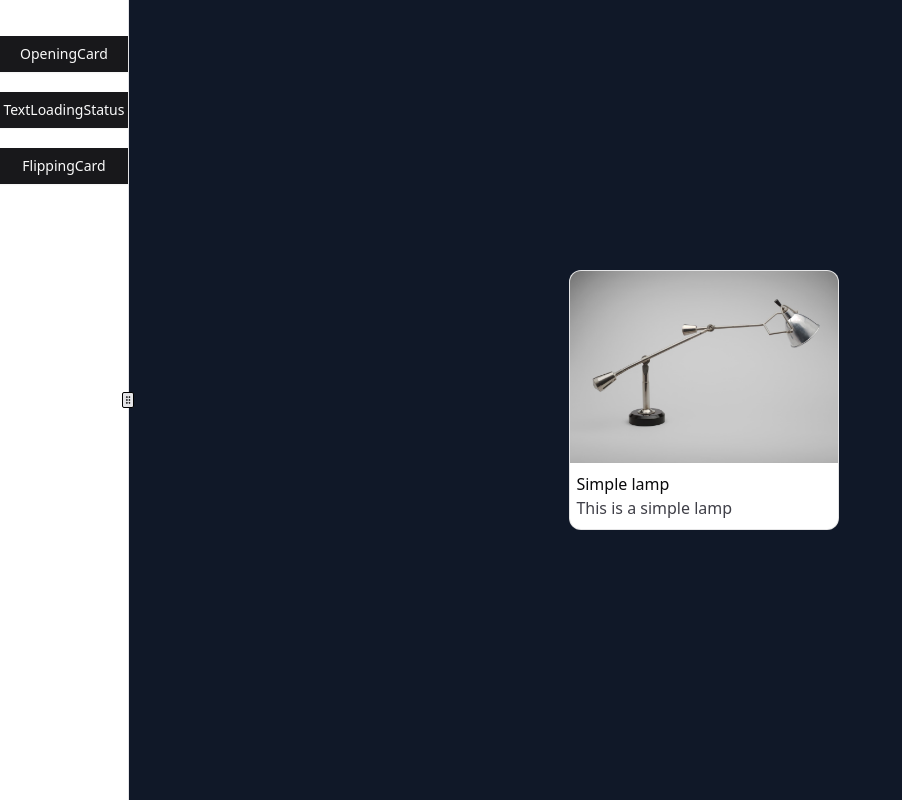
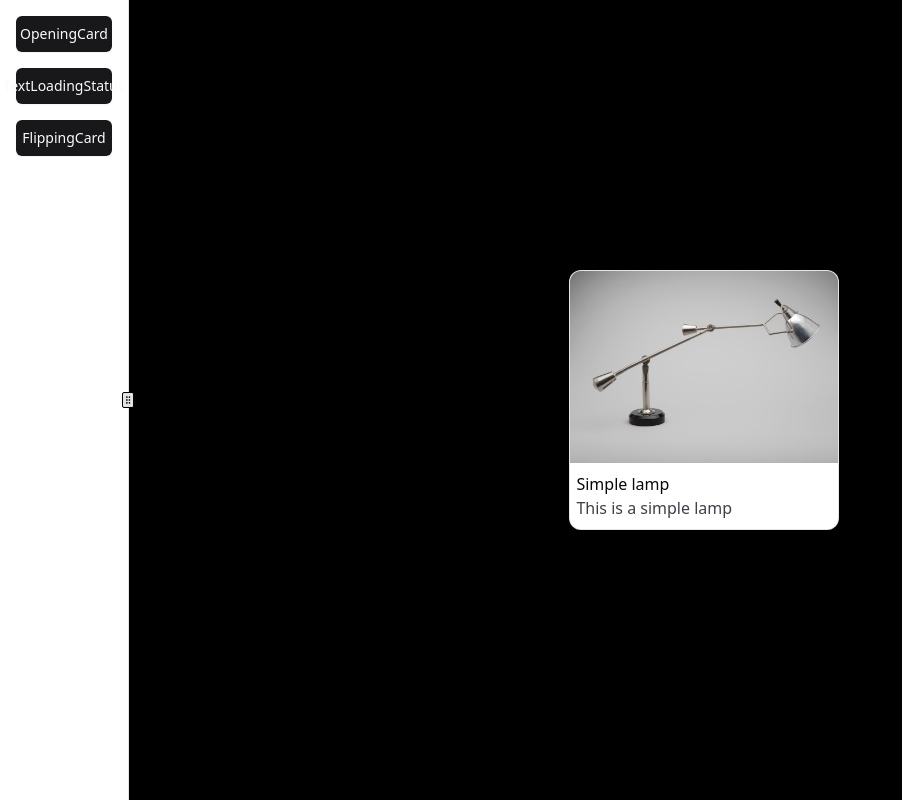
Before and after one commit to MyNameIsEgorA/web_animations_components, a React (Vite) app: page / in a window 1280 px wide. Shown: the whole page, without its empty margins (0-902 px from the left). Built offline with nearby package versions, Linux system fonts and the light colour scheme.

Commit message:
feat: base navigation finished

```diff
--- a/src/App.tsx
+++ b/src/App.tsx
@@ -11,7 +11,7 @@ function App() {
   const [activeComponent, setActiveComponent] = useState("OpeningCard");
 
   return (
-    <div className="flex w-[100vw] h-[100vh] bg-gray-900">
+    <div className="flex w-[100vw] h-[100vh] bg-black">
       <ResizablePanelGroup direction="horizontal">
         <ResizablePanel defaultSize={10}>
           <SideBar setActiveComponent={setActiveComponent} />
--- a/src/core/SideBar.tsx
+++ b/src/core/SideBar.tsx
@@ -13,11 +13,20 @@ export const SideBar: FC<SideBarProps> = ({ setActiveComponent }) => {
 
   return (
     <div className="bg-white p-4 flex items-center flex-col gap-y-4 h-full w-full">
-      <Reorder.Group onReorder={setComponents} values={components} axis="y">
+      <Reorder.Group
+        onReorder={setComponents}
+        values={components}
+        axis="y"
+        className="w-full flex flex-col items-center gap-4"
+      >
         {components.map((component) => (
-          <Reorder.Item value={component}>
+          <Reorder.Item
+            key={component}
+            value={component}
+            className="w-full flex justify-center"
+          >
             <Button
-              className={"w-full mt-5 max-w-[300px]"}
+              className="w-full max-w-[300px]"
               onClick={() => setActiveComponent(component)}
             >
               {component}
```
